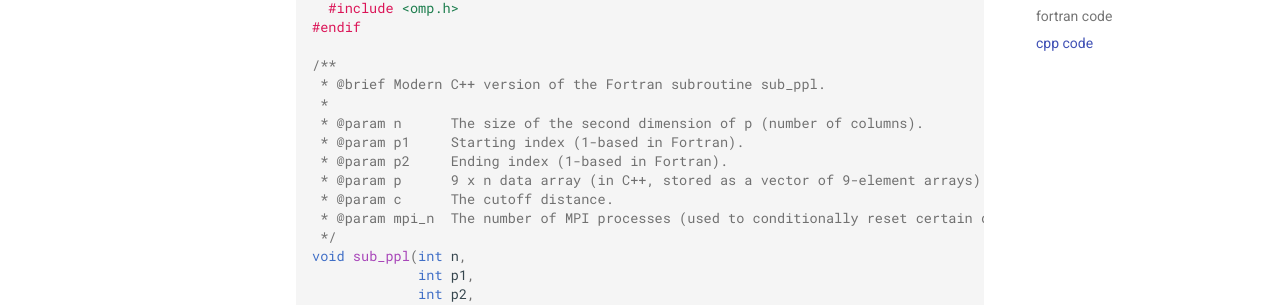
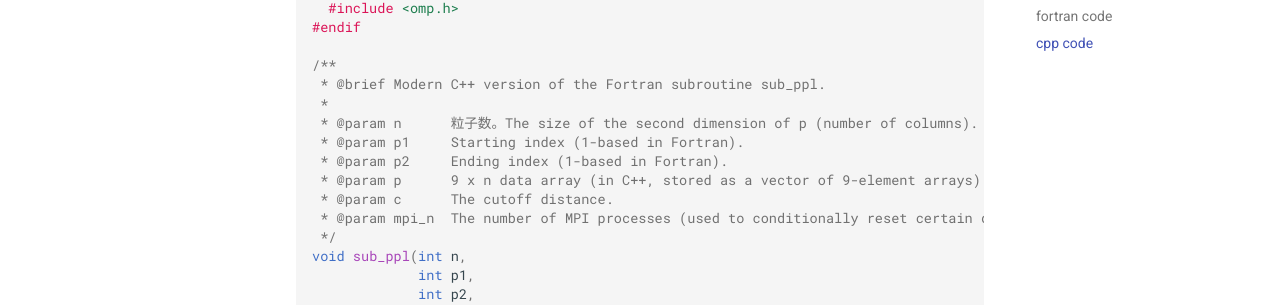
Before and after one commit to ymma98/technotes, an MkDocs documentation site: the page built from docs/FEM/赵隐剑老师_赵隐剑老师_并行编程入门实践课程03.md, in a window 1280 px wide and 900 px high, scrolled down 7890 px. Shown: the part 146-451 px from the top of the window. Built offline with MkDocs 1.6.1 and Material for MkDocs 9.7.7, drawn with Linux system fonts in a browser that asks for light colours.

Commit message:
docs/FEM/赵隐剑老师_赵隐剑老师_并行编程入门实践课程03.md updated from https://stackedit.cn/

```diff
--- a/docs/FEM/赵隐剑老师_赵隐剑老师_并行编程入门实践课程03.md
+++ b/docs/FEM/赵隐剑老师_赵隐剑老师_并行编程入门实践课程03.md
@@ -400,7 +400,7 @@ end program main
 /**
  * @brief Modern C++ version of the Fortran subroutine sub_ppl.
  *
- * @param n      The size of the second dimension of p (number of columns).
+ * @param n      粒子数。The size of the second dimension of p (number of columns).
  * @param p1     Starting index (1-based in Fortran).
  * @param p2     Ending index (1-based in Fortran).
  * @param p      9 x n data array (in C++, stored as a vector of 9-element arrays).
```
Also changed, not shown: other parts of docs/FEM/赵隐剑老师_赵隐剑老师_并行编程入门实践课程03.md (+1 -1 lines).
